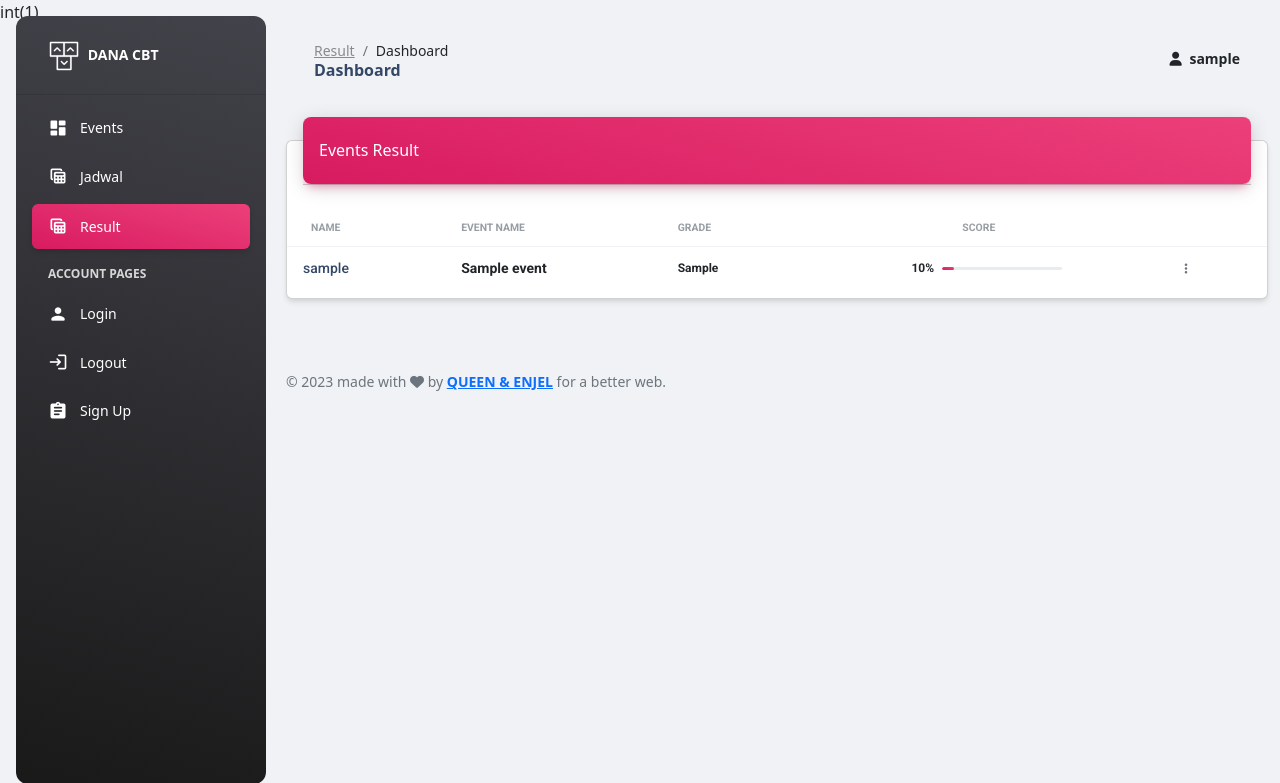
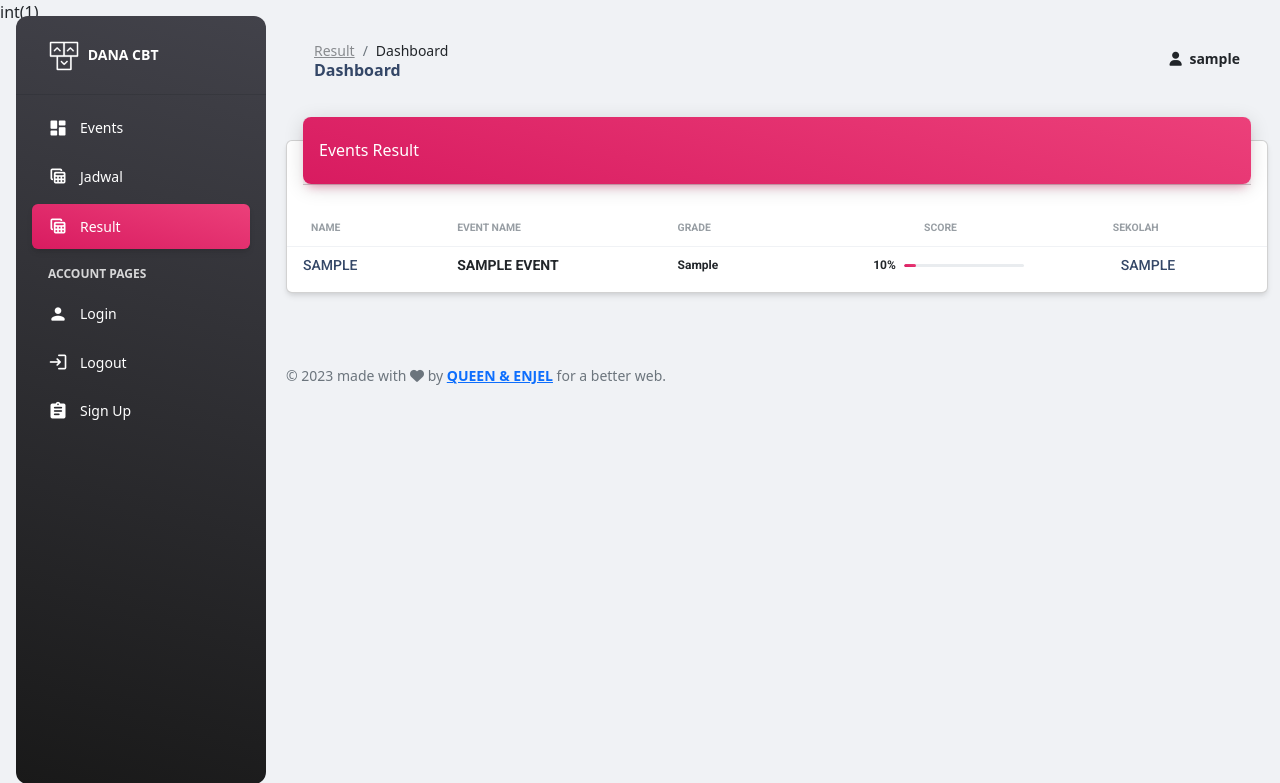
Before and after one commit to queencantiqabys/DATABASE, a PHP site: page /dashboard/?3 in a window 1280 px wide. Shown: the top 783 px of the page. Run offline with PHP 8.4, Linux system fonts and the light colour scheme; the visitor is signed in with stand-in values (Sample User, id 1); tables that the repository leaves empty or names only in its code hold one stand-in row (values such as "Sample post"); some libraries are stand-ins or nearby versions.

Commit message:
memperbaiki tabel pada jadwal

```diff
--- a/dashboard/content/result.php
+++ b/dashboard/content/result.php
@@ -20,7 +20,8 @@
                       <th class="text-uppercase text-secondary text-xxs font-weight-bolder opacity-7 ps-2">Event Name</th>
                       <th class="text-uppercase text-secondary text-xxs font-weight-bolder opacity-7 ps-2">Grade</th>
                       <th class="text-uppercase text-secondary text-xxs font-weight-bolder text-center opacity-7 ps-2">Score</th>
-                      <th></th>
+                      <th class="text-uppercase text-secondary text-xxs font-weight-bolder opacity-7 ps-2">Sekolah</th>
+
                     </tr>
                   </thead>
                   <tbody>
@@ -41,12 +42,12 @@
                           <div>
                           </div>
                           <div class="my-auto">
-                            <h6 class="mb-0 text-sm"><?= $data['user_name']; ?></h6>
+                            <h6 class="mb-0 text-sm upper"><?= $data['user_name']; ?></h6>
                           </div>
                         </div>
                       </td>
                       <td>
-                        <p class="text-sm font-weight-bold mb-0"><?= $event['event_name']; ?></p>
+                        <p class="text-sm font-weight-bold mb-0 upper"><?= $event['event_name']; ?></p>
                       </td>
                       <td>
                         <span class="text-xs font-weight-bold"><?= $row['grade']; ?></span>
@@ -61,11 +62,16 @@
                           </div>
                         </div>
                       </td>
-                      <td class="align-middle">
-                        <button class="btn btn-link text-secondary mb-0" aria-haspopup="true" aria-expanded="false">
-                          <i class="fa fa-ellipsis-v text-xs"></i>
-                        </button>
+                      <td>
+                        <div class="d-flex px-2">
+                          <div>
+                          </div>
+                          <div class="my-auto">
+                            <h6 class="mb-0 text-sm upper"><?= $data['user_school']; ?></h6>
+                          </div>
+                        </div>
                       </td>
+
                     </tr>
                     <?php
                         endforeach;
```
